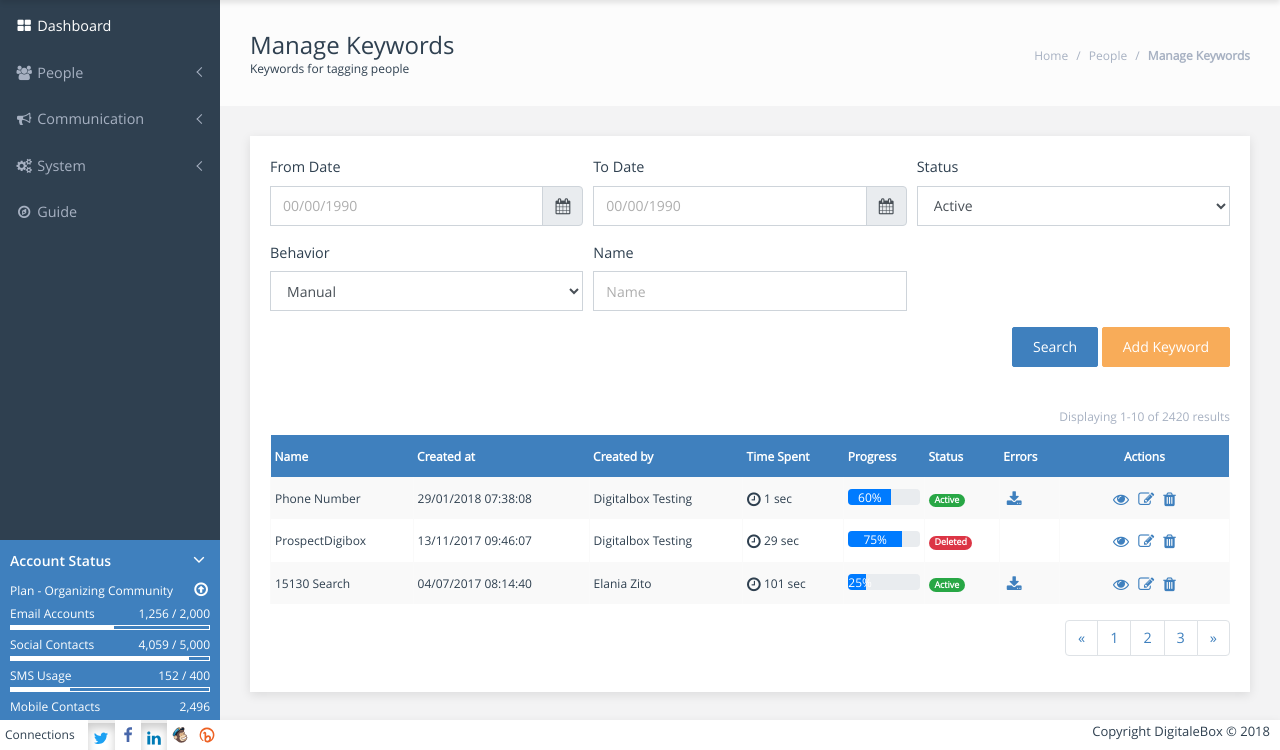
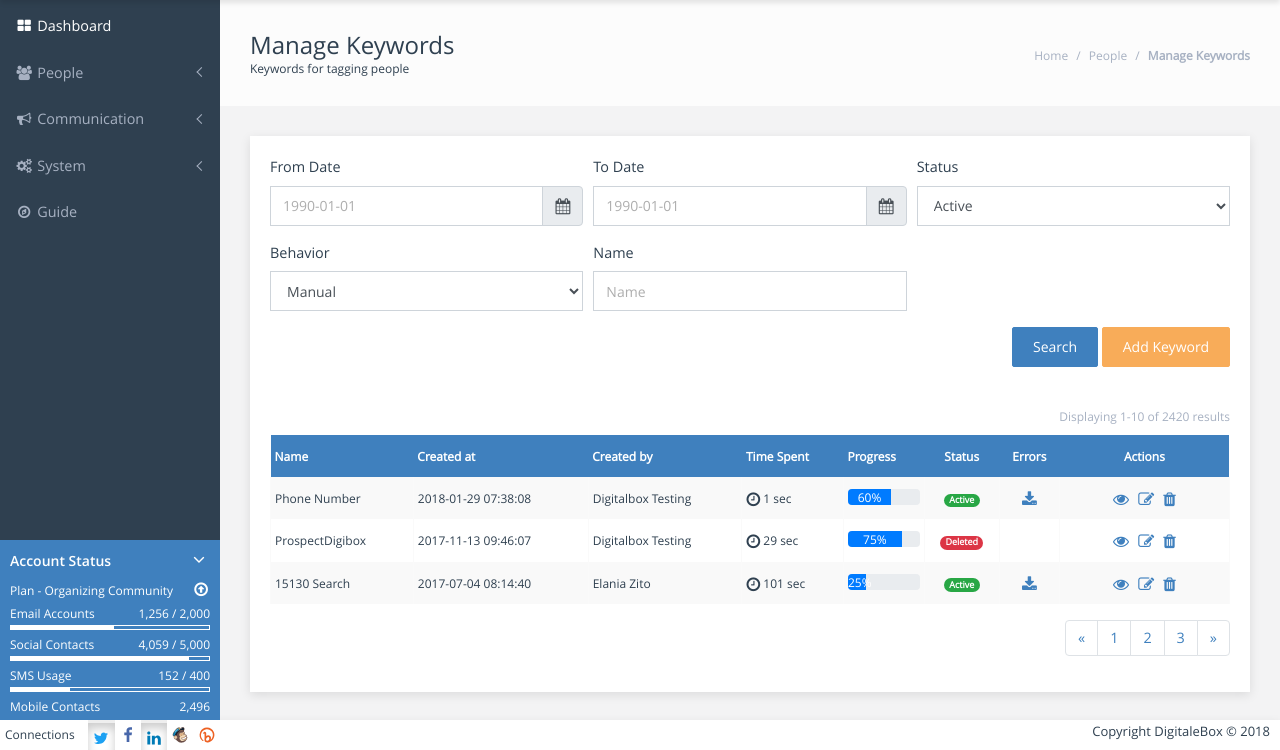
Before and after one commit to amrgunaweera/Digitalebox, a PHP site: page /manage-keywords.php in a window 1280 px wide. Shown: the part 50-800 px from the top of the page. Run offline with PHP 8.4, Linux system fonts and the light colour scheme; some libraries are stand-ins or nearby versions; some web fonts are replaced.

Commit message:
Bug Fixes

```diff
--- a/add-keywords.php
+++ b/add-keywords.php
@@ -21,7 +21,7 @@
                 </div>
                 <div class="col-md-6">
                     <div class="main-breadcrumb pt-3 text-left text-md-right">
-                        <a href="">Home</a> / <a href="">People</a> / <a href="">Advanced Bulk Insert</a> / <span>Add Keyword</span>
+                        <a href="">Home</a> / <a href="">People</a> / <a href="">Manage Keywords</a> / <span>Add Keyword</span>
                     </div>
                 </div>
             </div>
--- a/add-people.php
+++ b/add-people.php
@@ -118,7 +118,7 @@
 
                                         <label for="address">Date of Birth</label>
                                         <div class="input-group date" id="dob1" data-target-input="nearest">
-                                            <input type="text" class="form-control datetimepicker-input" data-target="#dob1" placeholder="00/00/1990"/>
+                                            <input type="text" class="form-control datetimepicker-input" data-target="#dob1" placeholder="1990-01-01"/>
                                             <div class="input-group-append" data-target="#dob1" data-toggle="datetimepicker">
                                                 <div class="input-group-text"><i class="fa fa-calendar"></i></div>
                                             </div>
@@ -218,7 +218,7 @@
 <script>
     $(document).ready(function () {
         $('#dob1').datetimepicker({
-            format: 'L'
+            format: 'YYYY-MM-DD'
         });
 
         $(".chosen-select").chosen();
--- a/css/_forms.scss
+++ b/css/_forms.scss
@@ -1,3 +1,8 @@
-.networks{
+.custom-file-label{
+  min-height: 40px;
 
+  &::after{
+    min-height: 38px;
+    border-radius: 0;
+  }
 }
--- a/css/main.css
+++ b/css/main.css
@@ -859,6 +859,11 @@ input::placeholder {
         color: #293846; }
       .theme-green .app-body .dashboard #activity .line:hover .desc {
         color: #191f1c; }
+  .app-body .custom-file-label {
+    min-height: 40px; }
+    .app-body .custom-file-label::after {
+      min-height: 38px;
+      border-radius: 0; }
   .app-body .table-wrap {
     overflow: auto; }
     .app-body .table-wrap > .table {
--- a/includes/grid.php
+++ b/includes/grid.php
@@ -12,8 +12,8 @@
             <th scope="col">Created by</th>
             <th scope="col">Time Spent</th>
             <th scope="col">Progress</th>
-            <th scope="col">Status</th>
-            <th scope="col">Errors</th>
+            <th scope="col" class="text-center">Status</th>
+            <th scope="col" class="text-center">Errors</th>
             <th class="text-center actions saved-search" scope="col">Actions</th>
         </tr>
         </thead>
@@ -21,7 +21,7 @@
 
         <tr>
             <td>Phone Number</td>
-            <td>29/01/2018 07:38:08</td>
+            <td>2018-01-29 07:38:08</td>
             <td>Digitalbox Testing</td>
             <td><i class="fa fa-clock-o fa-lg"></i> 1 sec</td>
             <td>
@@ -29,8 +29,8 @@
                     <div class="progress-bar" role="progressbar" style="width: 60%;" aria-valuenow="60" aria-valuemin="0" aria-valuemax="100">60%</div>
                 </div>
             </td>
-            <td><span class="badge badge-pill badge-success">Active</span></td>
-            <td><a href="" title="Download error report"><i class="fa fa-download fa-lg"></i></a></td>
+            <td class="text-center"><span class="badge badge-pill badge-success">Active</span></td>
+            <td class="text-center"><a href="" title="Download error report"><i class="fa fa-download fa-lg"></i></a></td>
             <td class="text-center">
                 <a href="" data-toggle="modal" data-target="#viewDetails" title="View Details"><i class="fa fa-eye fa-lg"></i></a>
                 <a href="" title="Edit"><i class="fa fa-edit fa-lg"></i></a>
@@ -40,7 +40,7 @@
 
         <tr>
             <td>ProspectDigibox</td>
-            <td>13/11/2017 09:46:07</td>
+            <td>2017-11-13 09:46:07</td>
             <td>Digitalbox Testing</td>
             <td><i class="fa fa-clock-o fa-lg"></i> 29 sec</td>
             <td>
@@ -48,7 +48,7 @@
                     <div class="progress-bar" role="progressbar" style="width: 75%;" aria-valuenow="75" aria-valuemin="0" aria-valuemax="100">75%</div>
                 </div>
             </td>
-            <td><span class="badge badge-pill badge-danger">Deleted</span></td>
+            <td class="text-center"><span class="badge badge-pill badge-danger">Deleted</span></td>
             <td></td>
             <td class="text-center">
                 <a href="" data-toggle="modal" data-target="#viewDetails" title="View Details"><i class="fa fa-eye fa-lg"></i></a>
@@ -59,7 +59,7 @@
 
         <tr>
             <td>15130 Search</td>
-            <td>04/07/2017 08:14:40</td>
+            <td>2017-07-04 08:14:40</td>
             <td>Elania Zito</td>
             <td><i class="fa fa-clock-o fa-lg"></i> 101 sec</td>
             <td>
@@ -67,8 +67,8 @@
                     <div class="progress-bar" role="progressbar" style="width: 25%;" aria-valuenow="25" aria-valuemin="0" aria-valuemax="100">25%</div>
                 </div>
             </td>
-            <td><span class="badge badge-pill badge-success">Active</span></td>
-            <td><a href="" title="Download error report"><i class="fa fa-download fa-lg"></i></a></td>
+            <td class="text-center"><span class="badge badge-pill badge-success">Active</span></td>
+            <td class="text-center"><a href="" title="Download error report"><i class="fa fa-download fa-lg"></i></a></td>
             <td class="text-center">
                 <a href="" data-toggle="modal" data-target="#viewDetails" title="View Details"><i class="fa fa-eye fa-lg"></i></a>
                 <a href="" title="Edit"><i class="fa fa-edit fa-lg"></i></a>
--- a/manage-keywords.php
+++ b/manage-keywords.php
@@ -37,7 +37,7 @@
                                 <div class="form-group col-md-4">
                                     <label for="from-date">From Date</label>
                                     <div class="input-group date" id="from-date" data-target-input="nearest">
-                                        <input type="text" class="form-control datetimepicker-input" data-target="#from-date" placeholder="00/00/1990"/>
+                                        <input type="text" class="form-control datetimepicker-input" data-target="#from-date" placeholder="1990-01-01"/>
                                         <div class="input-group-append" data-target="#from-date" data-toggle="datetimepicker">
                                             <div class="input-group-text"><i class="fa fa-calendar"></i></div>
                                         </div>
@@ -46,7 +46,7 @@
                                 <div class="form-group col-md-4">
                                     <label for="to-date">To Date</label>
                                     <div class="input-group date" id="to-date" data-target-input="nearest">
-                                        <input type="text" class="form-control datetimepicker-input" data-target="#to-date" placeholder="00/00/1990"/>
+                                        <input type="text" class="form-control datetimepicker-input" data-target="#to-date" placeholder="1990-01-01"/>
                                         <div class="input-group-append" data-target="#to-date" data-toggle="datetimepicker">
                                             <div class="input-group-text"><i class="fa fa-calendar"></i></div>
                                         </div>
@@ -100,6 +100,11 @@
 
 <script>
     $(document).ready(function () {
-
+        $('#from-date').datetimepicker({
+            format: 'YYYY-MM-DD'
+        });
+        $('#to-date').datetimepicker({
+            format: 'YYYY-MM-DD'
+        });
     });
 </script>
--- a/potential-matches.php
+++ b/potential-matches.php
@@ -256,7 +256,7 @@
                                                     </table>
                                                 </div>
 
-                                                <button class="btn btn-secondary btn-sm disabled">Auto Merge</button>
+                                                <button class="btn btn-secondary btn-sm disabled float-right">Auto Merge</button>
 
                                             </div>
                                         </div>
@@ -318,7 +318,7 @@
 
                                                 <p class="mt-2 notes"><i>Note: Please use the auto merge, if you found this page empty due to no conflicting attributes.</i></p>
 
-                                                <button class="btn btn-primary btn-sm show-merge mt-3" data-dismiss="modal">Save</button>
+                                                <button class="btn btn-primary btn-sm show-merge mt-3 float-right" data-dismiss="modal">Save</button>
 
                                             </div>
                                         </div>
```
Also changed, not shown: saved-search.php (+10 -10 lines), 1 other file.
